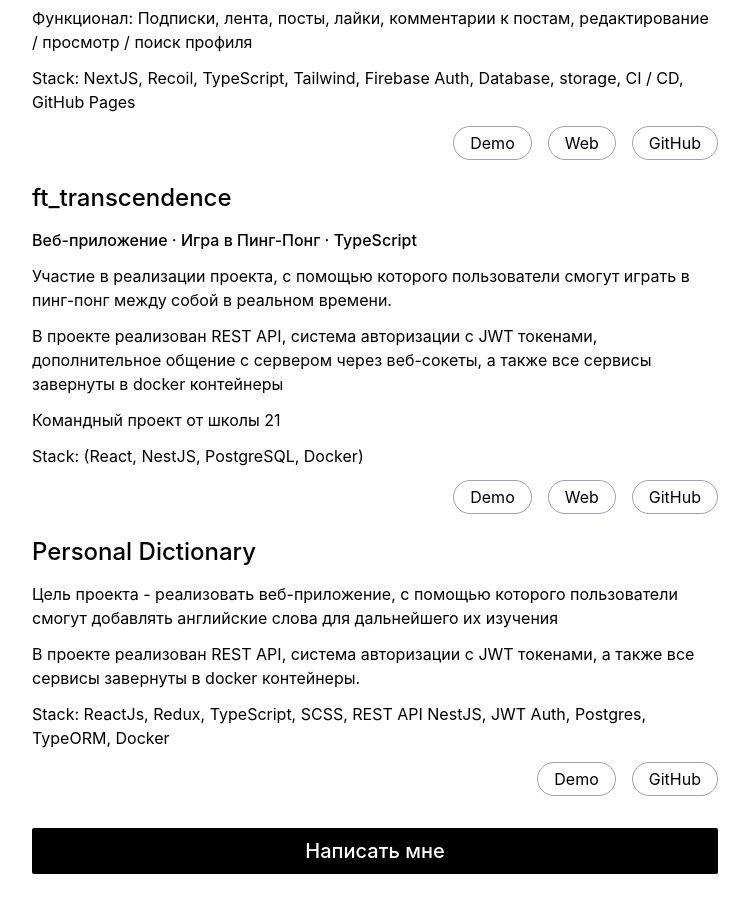
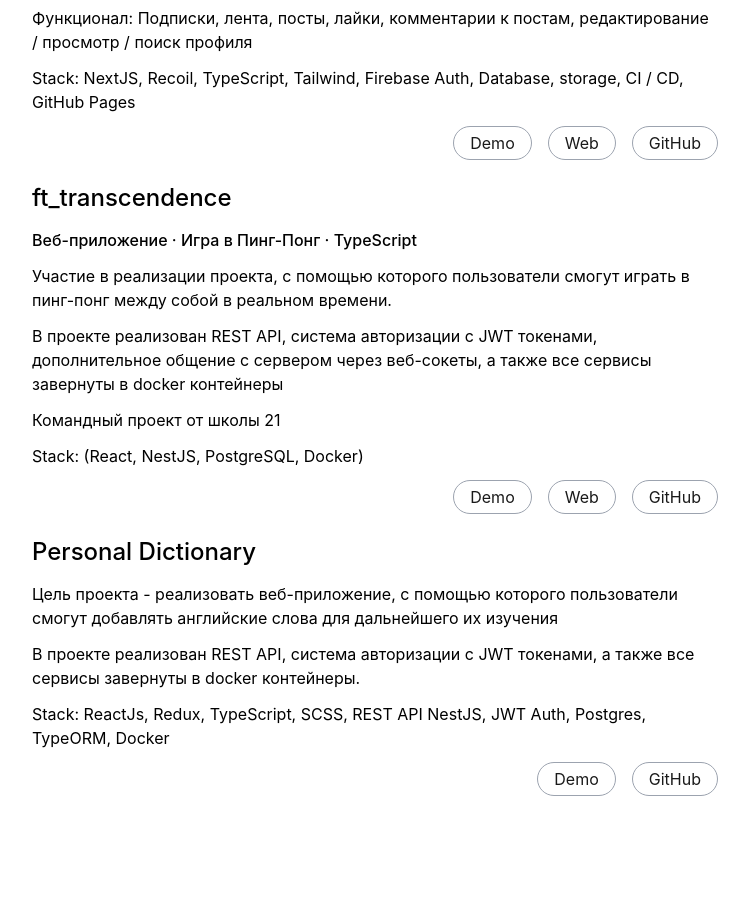
Before and after one commit to credo7/resume, a Next.js app: page / in a window 1280 px wide. Shown: the part 880-1792 px from the top of the page, without its empty margins (265-1014 px from the left). After the commit the page ends 1756 px from the top, so only its background shows below. Built offline with nearby package versions, Linux system fonts and the light colour scheme.

Commit message:
styles updated

```diff
--- a/pages/index.tsx
+++ b/pages/index.tsx
@@ -25,7 +25,7 @@ const Home: NextPage = () => {
       </Head>
 
       <main className="flex items-start justify-center">
-        <div className="w-full sm:w-[686px] flex-col pb-[40px]">
+        <div className="w-full sm:w-[686px] flex-col pb-[80px]">
           <img
             className="mx-auto sm:mx-0 w-[250px] rounded-full"
             src="ava.jpeg"
@@ -96,19 +96,19 @@ const Home: NextPage = () => {
             </div>
             <div className="flex flex-row sm:ml-auto space-x-4">
               <a
-                className="text-black border-[1px] border-gray-400 px-4 py-1 rounded-[32px] hover:scale-[115%] duration-300 hover:text-white hover:bg-black hover:border-black"
+                className="text-[rgb(26,26,26)] border-[1px] border-gray-400 px-4 py-1 rounded-[32px] hover:scale-[115%] duration-300 hover:text-white hover:bg-[rgb(26,26,26)] hover:border-[rgb(26,26,26)]"
                 href="https://www.youtube.com/watch?v=y___OOWVqzY"
               >
                 Demo
               </a>
               <a
-                className="text-black border-[1px] border-gray-400 px-4 py-1 rounded-[32px] hover:scale-[115%] duration-300 hover:text-white hover:bg-black hover:border-black"
+                className="text-[rgb(26,26,26)] border-[1px] border-gray-400 px-4 py-1 rounded-[32px] hover:scale-[115%] duration-300 hover:text-white hover:bg-[rgb(26,26,26)] hover:border-[rgb(26,26,26)]"
                 href="https://credo7.github.io/my-feed/"
               >
                 Web
               </a>
               <a
-                className="text-black border-[1px] border-gray-400 px-4 py-1 rounded-[32px] hover:scale-[115%] duration-300 hover:text-white hover:bg-black hover:border-black"
+                className="text-[rgb(26,26,26)] border-[1px] border-gray-400 px-4 py-1 rounded-[32px] hover:scale-[115%] duration-300 hover:text-white hover:bg-[rgb(26,26,26)] hover:border-[rgb(26,26,26)]"
                 href="https://github.com/credo7/my-feed"
               >
                 GitHub
@@ -137,19 +137,19 @@ const Home: NextPage = () => {
             </div>
             <div className="flex flex-row sm:ml-auto space-x-4">
               <a
-                className="text-black border-[1px] border-gray-400 px-4 py-1 rounded-[32px] hover:scale-[115%] duration-300 hover:text-white hover:bg-black hover:border-black"
+                className="text-[rgb(26,26,26)] border-[1px] border-gray-400 px-4 py-1 rounded-[32px] hover:scale-[115%] duration-300 hover:text-white hover:bg-[rgb(26,26,26)] hover:border-[rgb(26,26,26)]"
                 href="https://youtu.be/k_7NmJMGW9E"
               >
                 Demo
               </a>
               <a
-                className="text-black border-[1px] border-gray-400 px-4 py-1 rounded-[32px] hover:scale-[115%] duration-300 hover:text-white hover:bg-black hover:border-black"
+                className="text-[rgb(26,26,26)] border-[1px] border-gray-400 px-4 py-1 rounded-[32px] hover:scale-[115%] duration-300 hover:text-white hover:bg-[rgb(26,26,26)] hover:border-[rgb(26,26,26)]"
                 href="www.asicmine.ru:8080"
               >
                 Web
               </a>
               <a
-                className="text-black border-[1px] border-gray-400 px-4 py-1 rounded-[32px] hover:scale-[115%] duration-300 hover:text-white hover:bg-black hover:border-black"
+                className="text-[rgb(26,26,26)] border-[1px] border-gray-400 px-4 py-1 rounded-[32px] hover:scale-[115%] duration-300 hover:text-white hover:bg-[rgb(26,26,26)] hover:border-[rgb(26,26,26)]"
                 href="https://github.com/bandrw/ft_transcendence"
               >
                 GitHub
@@ -177,21 +177,21 @@ const Home: NextPage = () => {
             </div>
             <div className="flex flex-row sm:ml-auto space-x-4">
               <a
-                className="text-black border-[1px] border-gray-400 px-4 py-1 rounded-[32px] hover:scale-[115%] duration-300 hover:text-white hover:bg-black hover:border-black"
+                className="text-[rgb(26,26,26)] border-[1px] border-gray-400 px-4 py-1 rounded-[32px] hover:scale-[115%] duration-300 hover:text-white hover:bg-[rgb(26,26,26)] hover:border-[rgb(26,26,26)]"
                 href="https://www.youtube.com/watch?v=IUhhCpymxhs"
               >
                 Demo
               </a>
               <a
-                className="text-black border-[1px] border-gray-400 px-4 py-1 rounded-[32px] hover:scale-[115%] duration-300 hover:text-white hover:bg-black hover:border-black"
+                className="text-[rgb(26,26,26)] border-[1px] border-gray-400 px-4 py-1 rounded-[32px] hover:scale-[115%] duration-300 hover:text-white hover:bg-[rgb(26,26,26)] hover:border-[rgb(26,26,26)]"
                 href="https://github.com/credo7/englishApp"
               >
                 GitHub
               </a>
             </div>
           </div>
-          <a href="https://t.me/swagv">
-            <div className="w-full mt-[32px] bg-black text-white text-center font-[500] py-2 rounded-[2px] text-[20px]">
+          <a className="w-full" href="https://t.me/swagv">
+            <div className="fixed bottom-2 w-[min(90vw,686px)] bg-[rgb(26,26,26)] text-white text-center font-[500] py-2 rounded-[8px] text-[20px]">
               Написать мне
             </div>
           </a>
```
